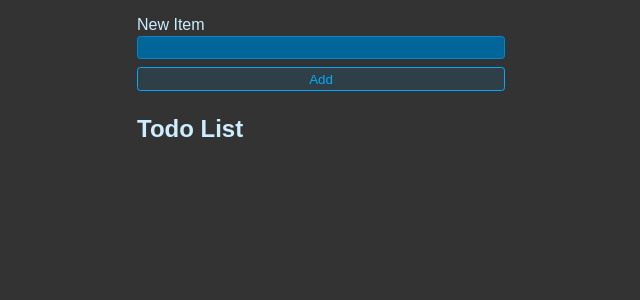
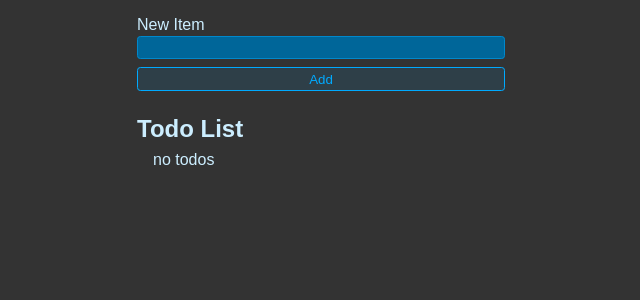
Before and after one commit to derickmoncado/react-refresher-2023, a React (Vite) app: page / in a window 1280 px wide. Shown: the top 300 px of the page, without its empty margins (319-959 px from the left). Built offline with nearby package versions, Linux system fonts and the light colour scheme.

Commit message:
Added "short circuting"

```diff
--- a/src/App.jsx
+++ b/src/App.jsx
@@ -57,6 +57,7 @@ export default function App() {
 			</form>
 			<h1 className="header">Todo List</h1>
 			<ul className="list">
+				{todos.length === 0 && "no todos"} {/* short circuiting */}
 				{todos.map((todo) => {
 					return (
 						<li key={todo.id}>
```
